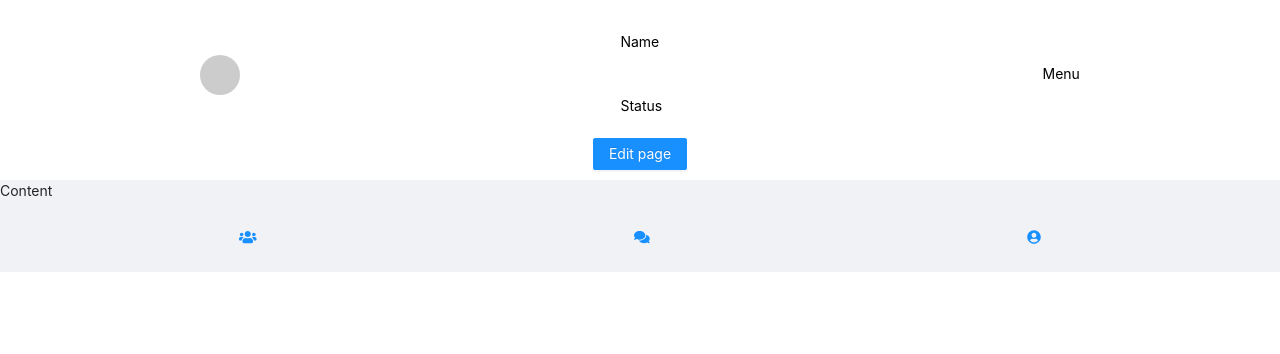
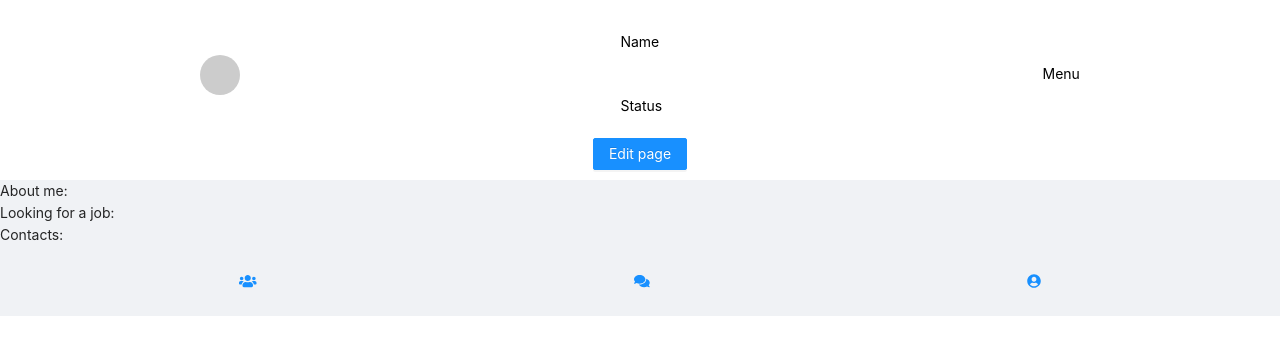
Before and after one commit to MatthewMarkov/social-mediaV2, a React (Create React App) app: page /#/ in a window 1280 px wide. Shown: the top 354 px of the page. Built offline with nearby package versions, Linux system fonts and the light colour scheme.

Commit message:
set up a first route, add ProfilePage.jsx

```diff
--- a/src/App.js
+++ b/src/App.js
@@ -2,14 +2,14 @@ import React from 'react';
 import {Row, Col, Layout, Menu} from "antd";
 import NavBar from "./components/Navbar/Navbar";
 import './App.scss'
-import PageHeader from "./components/Profile_page/Header/Header";
+import {Route} from "react-router-dom";
+import ProfilePage from "./components/Profile_page/ProfilePage";
 
 const {  Footer, Sider, Content } = Layout;
 
 const App = () => (
     <Layout>
-        <PageHeader/>
-        <Content>Content</Content>
+        <Route path="/" component={ProfilePage}/>
         <Footer><NavBar/></Footer>
 
     </Layout>
--- a/src/components/Profile_page/Body/User_info/UserInfo.jsx
+++ b/src/components/Profile_page/Body/User_info/UserInfo.jsx
@@ -0,0 +1,12 @@
+import React from "react";
+import {Row} from "antd";
+
+const UserInfo = () => (
+    <>
+        <Row>About me:</Row>
+        <Row>Looking for a job:</Row>
+        <Row>Contacts:</Row>
+    </>
+)
+
+export default UserInfo
--- /dev/null
+++ b/src/components/Profile_page/ProfilePage.jsx
@@ -0,0 +1,15 @@
+import React from 'react';
+import {Row, Col, Layout, Menu} from "antd";
+import UserInfo from "./Body/User_info/UserInfo";
+import PageHeader from "./Header/Header";
+
+const {  Footer, Sider, Content } = Layout;
+
+const ProfilePage = () => (
+    <Layout>
+        <PageHeader/>
+        <Content><UserInfo/></Content>
+    </Layout>
+);
+
+export default ProfilePage;
--- a/src/index.css
+++ b/src/index.css
@@ -3,6 +3,7 @@ body {
   font-family: -apple-system, BlinkMacSystemFont, 'Segoe UI', 'Roboto', 'Oxygen',
     'Ubuntu', 'Cantarell', 'Fira Sans', 'Droid Sans', 'Helvetica Neue',
     sans-serif;
+  font-size: 14px;
   -webkit-font-smoothing: antialiased;
   -moz-osx-font-smoothing: grayscale;
 }
```
